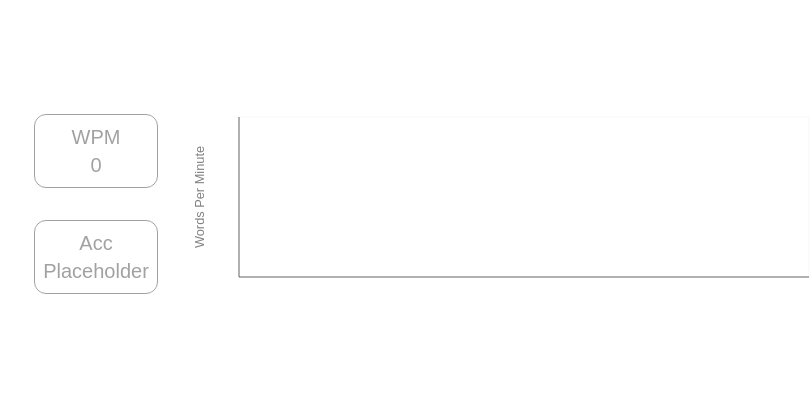
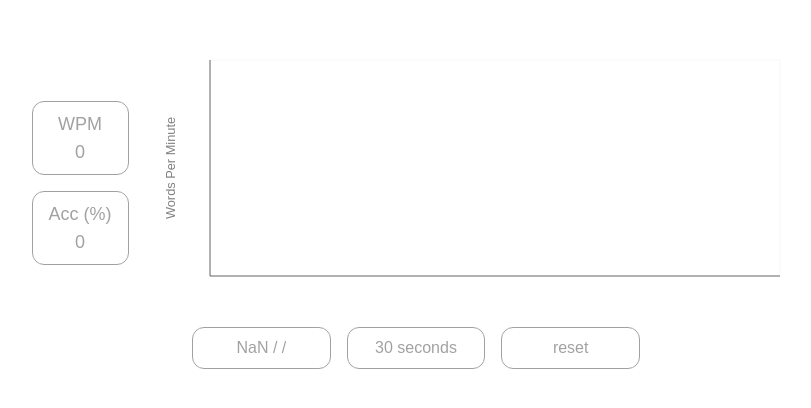
Before and after one commit to Udayan853/wpm-wiz, a Next.js app: page /statistics in a window 1280 px wide. Shown: the part 196-604 px from the top of the page, without its empty margins (224-1035 px from the left). Built offline with nearby package versions, Linux system fonts and the light colour scheme.

Commit message:
ehc: Add correct/incorrect letter count
- Added correct/incorrect letter count to the statistics page
- Added reset button and refactored UI on statistics page

```diff
--- /dev/null
+++ b/app/components/StatCard.tsx
@@ -0,0 +1,12 @@
+import { StatCardProps } from "@/types"
+
+export function StatCard({ title, value }: StatCardProps) {
+    return <div className="border rounded-xl flex flex-col items-center p-2 px-4">
+        <div>
+            {title}
+        </div>
+        <div>
+            {Number.isNaN(value) ? 0 : value}
+        </div>
+    </div>
+}
--- a/app/components/StatisticsClientData.tsx
+++ b/app/components/StatisticsClientData.tsx
@@ -1,31 +1,34 @@
-import { WpmTimestamp } from "@/types";
+import { Metrics, WpmTimestamp } from "@/types";
 import { AreaChartComponent } from "./AreaChart";
+import { StatCard } from "./StatCard";
 
 export function StatisticsClientData() {
     const wpmTimestamps: WpmTimestamp[] = JSON.parse(localStorage.getItem('wpm-timestamp-data') ?? '[]');
+    const metrics: Metrics = JSON.parse(localStorage.getItem('metrics') ?? '{}');
+    const accuracy = Math.round(100 * metrics.correct / (metrics.correct + metrics.incorrect));
+    const wpm = Math.round(wpmTimestamps[wpmTimestamps.length - 1]?.wpm)
 
     return (
-        <div className="flex flex-col md:flex-row h-full min-w-screen items-center justify-center">
-            <div className="flex flex-col text-xl opacity-40">
-                <div className="border m-4 rounded-xl flex flex-col items-center p-2">
-                    <div>
-                        WPM
-                    </div>
-                    <div>
-                        {Math.round(wpmTimestamps[wpmTimestamps.length - 1]?.wpm ?? 0)}
-                    </div>
+        <div className="flex flex-col h-full w-full items-center md:justify-center">
+            <div className="flex flex-col md:flex-row w-full justify-center items-center">
+                <div className="grid grid-cols-2 gap-4 md:grid-rows-2 md:grid-cols-none text-lg opacity-40 items-center w-xs md:w-auto md:h-sm my-4">
+                    <StatCard title="WPM" value={wpm} />
+                    <StatCard title="Acc (%)" value={accuracy} />
                 </div>
-                <div className="border m-4 rounded-xl flex flex-col items-center p-2">
-                    <div>
-                        Acc
-                    </div>
-                    <div>
-                        Placeholder
-                    </div>
+                <div className="w-xs h-48 md:h-64 md:w-1/2 my-4 md:m-4">
+                    <AreaChartComponent data={wpmTimestamps} />
                 </div>
             </div>
-            <div className="w-7/8 h-1/4 md:w-1/2 mt-4">
-                <AreaChartComponent data={wpmTimestamps} />
+            <div className="grid grid-flow-col grid-rows-2 grid-cols-2 md:grid-cols-3 md:grid-rows-none opacity-40 w-xs gap-4 md:w-md">
+                <div className="flex justify-center border rounded-xl p-2">
+                    {metrics.correct + metrics.incorrect} / {metrics.correct} / {metrics.incorrect}
+                </div>
+                <div className="flex justify-center border rounded-xl p-2">
+                    30 seconds
+                </div>
+                <button className=" flex justify-center border rounded-xl p-2 row-span-2 md:row-span-1 items-center focus:outline-none">
+                    reset
+                </button>
             </div>
         </div>
     );
--- a/app/globals.css
+++ b/app/globals.css
@@ -25,8 +25,3 @@ body {
   color: var(--foreground);
   font-family: Arial, Helvetica, sans-serif;
 }
-
-active {
-  border-width: 1px;
-  border-left-color: yellow;
-}
--- a/app/hooks/useTimoutRedirect.ts
+++ b/app/hooks/useTimoutRedirect.ts
@@ -4,13 +4,19 @@ import { useRouter } from "next/navigation";
 import { RefObject, useEffect } from "react";
 import { WpmTimestamp } from "@/types";
 
-export function useTimeoutRedirect(time: number, wpmTimestampRef: RefObject<WpmTimestamp[]>) {
+export function useTimeoutRedirect(time: number, wpmTimestampRef: RefObject<WpmTimestamp[]>, input: string, letters: string[]) {
     const router = useRouter();
 
     useEffect(() => {
         if (time === 0) {
             localStorage.setItem('wpm-timestamp-data', JSON.stringify(wpmTimestampRef.current));
+            let correct = 0, incorrect = 0;
+            input.split('').forEach((ch, indx) => {
+                if (ch === letters[indx]) correct++;
+                else incorrect++;
+            })
+            localStorage.setItem('metrics', JSON.stringify({ correct, incorrect }))
             router.replace('/statistics');
         }
-    }, [time, router, wpmTimestampRef])
+    }, [time, router, wpmTimestampRef, input, letters]);
 }
--- a/app/page.tsx
+++ b/app/page.tsx
@@ -11,7 +11,7 @@ export default function Home() {
   const [focused, setFocused] = useState(true);
   const { input, inputRef, handleInputChange, letters, caretPos } = useTyping();
   const { time, wpmTimestampRef } = useTimer(input, focused);
-  useTimeoutRedirect(time, wpmTimestampRef);
+  useTimeoutRedirect(time, wpmTimestampRef, input, letters);
 
   return (
     <div
```
Also changed, not shown: types/index.ts (+10 -0 lines), 1 other file (tests, documents, lock files or other folders).
